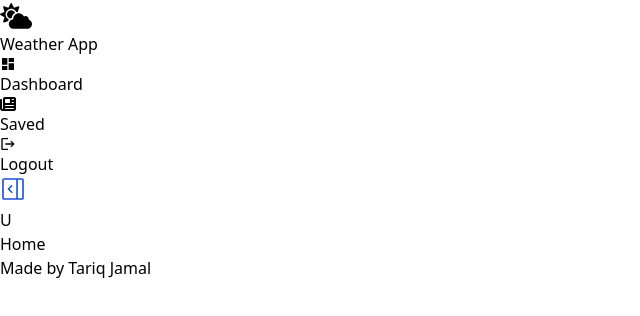
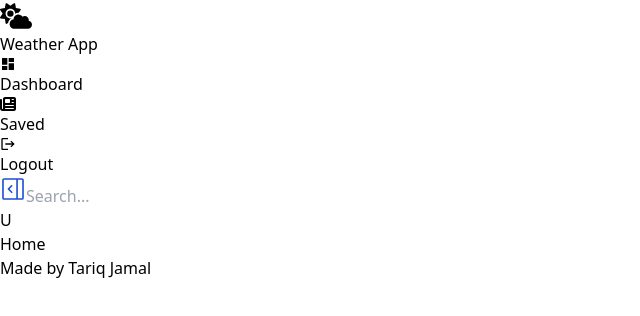
Before and after one commit to tariqjamal057/weather_dashboard, a React (Vite) app: page / in a window 1280 px wide. Shown: the top 316 px of the page, without its empty margins (0-640 px from the left). Built offline with nearby package versions, Linux system fonts and the light colour scheme.

Commit message:
refactor: add animation for sidebar toggle

```diff
--- a/src/components/Footer.jsx
+++ b/src/components/Footer.jsx
@@ -1,13 +1,15 @@
 import React from "react";
 
-const Footer = () => {
-  return (
-    <div className="text-center text-white rounded absolute w-[95%] bottom-0 bg-blue-700 py-2 my-2 mt-4">
-      <a href="https://github.com/tariqjamal057" target="_blank">
-        Made by Tariq Jamal
-      </a>
-    </div>
-  );
-};
+const Footer = () => (
+  <footer className="text-center text-white rounded absolute w-[92%] md:w-[95%] lg:w-[97.5%] bottom-0 bg-blue-700 py-2 my-2 mt-4">
+    <a
+      href="https://github.com/tariqjamal057"
+      target="_blank"
+      rel="noopener noreferrer"
+    >
+      Made by Tariq Jamal
+    </a>
+  </footer>
+);
 
 export default Footer;
--- a/src/components/Header.jsx
+++ b/src/components/Header.jsx
@@ -1,43 +1,38 @@
 import React from "react";
 import { GoSidebarCollapse, GoSidebarExpand } from "react-icons/go";
+import { FaCloudSun } from "react-icons/fa6";
+import { useDispatch, useSelector } from "react-redux";
 import { toggleSidebar } from "../redux/slices/sidebar";
-import { useDispatch, useSelector } from "react-redux";
-import { FaCloudSun } from "react-icons/fa6";
 
 const Header = () => {
   const isSidebarOpen = useSelector((state) => state.sidebar.isOpen);
   const dispatch = useDispatch();
 
-  const handleToggle = () => {
-    dispatch(toggleSidebar());
-  };
-
   return (
-    <div className="flex justify-between items-center pb-2 w-full rounded py-2">
-      <div className="">
+    <header className="flex justify-between items-center w-full rounded py-2 pb-2">
       <div className="flex items-center">
-          <p className="me-2">
-            {isSidebarOpen ? "" : <FaCloudSun size={40} color="#1d4ed8" />}
-          </p>
-          <button onClick={handleToggle}>
+        <button
+          onClick={() => dispatch(toggleSidebar())}
+          className="transform transition-transform duration-300 hover:scale-110"
+        >
+          <div className={`transition-transform duration-300`}>
             {isSidebarOpen ? (
               <GoSidebarExpand size={26} color="#1d4ed8" />
             ) : (
               <GoSidebarCollapse size={26} color="#1d4ed8" />
             )}
+          </div>
         </button>
         <input
           type="search"
-            name="default-search"
-            id="default-search"
+          placeholder="Search..."
           className="ms-6 bg-white outline-none text-sm p-2 rounded lg:w-72"
         />
       </div>
-      </div>
-      <div className="bg-blue-700 border border-neutral-100 rounded-full w-10 h-full flex justify-center items-center text-white">
+      <div className="bg-blue-700 border border-neutral-100 rounded-full w-10 h-10 flex justify-center items-center text-white">
         U
       </div>
-    </div>
+    </header>
   );
 };
 
--- a/src/components/Layout.jsx
+++ b/src/components/Layout.jsx
@@ -7,10 +7,12 @@ const Layout = ({children}) => {
   return (
     <div className='flex w-full'>
         <Navbar/>
-        <div className='flex flex-col w-full p-4 bg-gray-50 relative overflow-x-hidden min-h-screen'>
-            <Header/>
-            {children}
-            <Footer/>
+        <div className='flex-1'>
+            <main className='flex flex-col w-full p-4 bg-gray-50 relative overflow-x-hidden min-h-screen'>
+                <Header/>
+                {children}
+                <Footer/>
+            </main>
         </div>
     </div>
   )
--- a/src/components/Navbar.jsx
+++ b/src/components/Navbar.jsx
@@ -1,79 +1,64 @@
 import React from "react";
-
-import { MdDashboard } from "react-icons/md";
-import { FaNewspaper } from "react-icons/fa6";
-import { FaCloudSun } from "react-icons/fa";
+import { MdDashboard, MdLogout } from "react-icons/md";
+import { FaNewspaper, FaCloudSun } from "react-icons/fa6";
 import { NavLink } from "react-router";
-import { MdLogout } from "react-icons/md";
 import { useSelector } from "react-redux";
 
-const navbar_elements = {
-  header: [
-    {
-      tabName: "Weather App",
-      icon: <FaCloudSun />,
-      url: "/",
-    },
+const NAVBAR_ELEMENTS = {
+  header: [{ tabName: "Weather App", icon: <FaCloudSun />, url: "/" }],
+  body: [
+    { tabName: "Dashboard", icon: <MdDashboard />, url: "/" },
+    { tabName: "Saved", icon: <FaNewspaper />, url: "/saved" },
   ],
-  body: [
-    {
-      tabName: "Dashboard",
-      icon: <MdDashboard />,
-      url: "/",
-    },
-    {
-      tabName: "Saved",
-      icon: <FaNewspaper />,
-      url: "/saved",
-    },
-  ],
-  footer: [
-    {
-      tabName: "Logout",
-      icon: <MdLogout />,
-      url: "/",
-    },
-  ],
+  footer: [{ tabName: "Logout", icon: <MdLogout />, url: "/" }],
 };
+
+const NavItem = ({ element, section, isSidebarOpen }) => (
+  <li className="text-white px-4 py-2 text-center">
+    <NavLink to={element.url}>
+      <div
+        className={`flex rounded-md p-2 cursor-pointer text-white text-sm items-center gap-x-4
+        ${section === "header" ? "mb-2" : "hover:bg-white hover:text-blue-700 transition-colors delay-250 ease-out"}`}
+      >
+        {section === "header"
+          ? React.cloneElement(element.icon, { size: 32 })
+          : element.icon}
+        {isSidebarOpen && (
+          <span className={section === "header" ? "text-xl font-bold" : ""}>
+            {element.tabName}
+          </span>
+        )}
+      </div>
+    </NavLink>
+  </li>
+);
 
 const Navbar = () => {
   const isSidebarOpen = useSelector((state) => state.sidebar.isOpen);
+
   return (
-    <aside className={`w-72 ${isSidebarOpen? "w-72": "w-16 items-center hidden"} bg-blue-700 h-screen  py-2 flex flex-col`}>
-      {Object.entries(navbar_elements).map(([section, elements]) => (
+    <aside
+    className={`transition-all duration-300 ease-in-out flex-shrink-0
+      ${isSidebarOpen ? "w-72" : "w-16"} bg-blue-700 h-screen py-2 flex flex-col`}
+    >
+      {Object.entries(NAVBAR_ELEMENTS).map(([section, elements]) => (
         <ul
           key={section}
-          className={`${
+          className={
             section === "body"
               ? "flex-grow"
               : section === "footer"
                 ? "mt-auto"
                 : ""
-          }`}
+          }
         >
           {elements.map((element) => (
-            <li
+            <NavItem
               key={element.tabName}
-              className="text-white px-4 py-2 text-center"
-            >
-              <NavLink to={element.url}>
-                <div
-                  className={`flex rounded-md p-2 cursor-pointer text-white text-sm items-center gap-x-4
-                  ${section === "header" ? "mb-2" : "hover:bg-white hover:text-blue-700 transition-colors delay-250 ease-out"}`}
-                >
-                  {section === "header"
-                    ? React.cloneElement(element.icon, {
-                        size: 32,
-                      })
-                    : element.icon}
-                  <span
-                    className={`${section === "header" ? "text-xl font-bold" : ""} ${isSidebarOpen? "" : "hidden"}`}
-                  >
-                    {element.tabName}
-                  </span>
-                </div>
-              </NavLink>
-            </li>
+              element={element}
+              section={section}
+              isSidebarOpen={isSidebarOpen}
+            />
           ))}
         </ul>
       ))}
```
Lines whose indentation alone changed are shown as unchanged.
